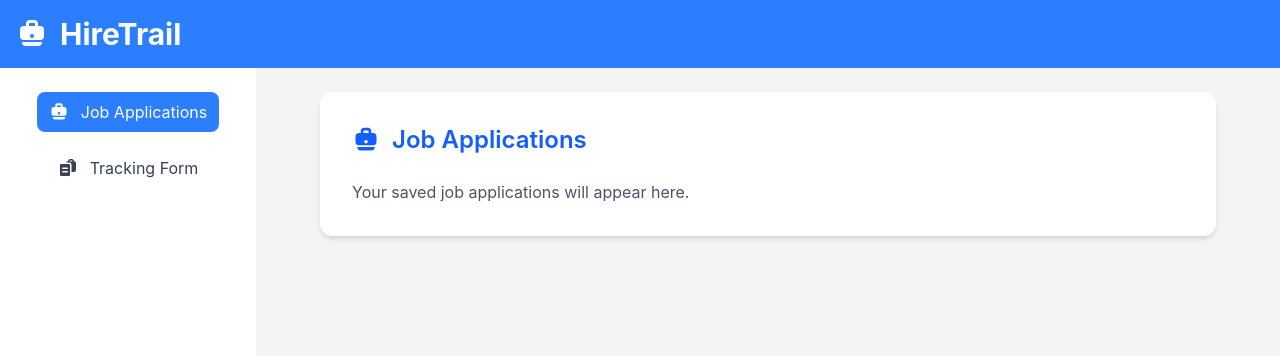
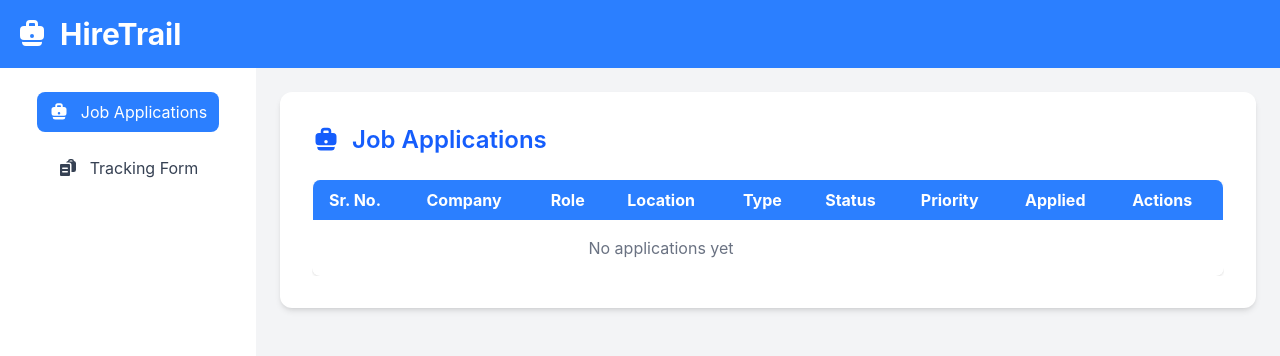
Before and after one commit to coder0898/HireTrail, a React (Vite) app: page / in a window 1280 px wide. Shown: the top 356 px of the page. Built offline with nearby package versions, Linux system fonts and the light colour scheme.

Commit message:
refactor and curd functionality done

```diff
--- a/src/App.jsx
+++ b/src/App.jsx
@@ -16,8 +16,10 @@ function App() {
   });
   const [errors, setErrors] = useState({});
   const [activeTab, setActiveTab] = useState("list");
-
-  let jobTrackList = JSON.parse(localStorage.getItem("jobTrackList")) || [];
+  const [jobs, setJobs] = useState(
+    JSON.parse(localStorage.getItem("jobTrackList")) || [],
+  );
+  const [editingId, setEditingId] = useState(null);
 
   function handleInputChange(e) {
     const name = e.target.name;
@@ -71,21 +73,37 @@ function App() {
       return;
     }
 
+    if (editingId) {
+      const updateJobs = jobs.map((job) =>
+        job.id === editingId
+          ? {
+              ...job,
+              ...jobTrackForm,
+              updatedAt: new Date().toISOString().split("T")[0],
+            }
+          : job,
+      );
+      setJobs(updateJobs);
+      SaveDataLocal(updateJobs);
+      setEditingId(null);
+    } else {
       let applicationData = {
         ...jobTrackForm,
         id: Date.now(),
         createdAt: new Date().toISOString().split("T")[0],
         updatedAt: new Date().toISOString().split("T")[0], // updatedAt is always current
       };
+      const updateJobs = [...jobs, applicationData];
+      setJobs(updateJobs);
+      SaveDataLocal(updateJobs);
+    }
 
-    jobTrackList.push(applicationData);
-    SaveDataLocal(jobTrackList);
     console.log("Form submitted successfully");
     resetForm();
   }
 
   function resetForm() {
-    setJobTrackForm({
+    const initialState = {
       companyName: "",
       jobRole: "",
       jobLocation: "",
@@ -93,10 +111,33 @@ function App() {
       jobStatus: "Applied",
       jobPriority: "Medium",
       appliedDate: new Date().toISOString().split("T")[0],
+    };
+
+    setJobTrackForm(initialState);
+    setErrors({});
+    setEditingId(null);
+    setActiveTab("list");
+  }
+
+  const handleEdit = (data) => {
+    setJobTrackForm({
+      companyName: data.companyName,
+      jobRole: data.jobRole,
+      jobLocation: data.jobLocation,
+      jobType: data.jobType,
+      jobStatus: data.jobStatus,
+      jobPriority: data.jobPriority,
+      appliedDate: data.appliedDate,
     });
-    setErrors({});
-    console.log("form get reset");
-  }
+    setEditingId(data.id);
+    setActiveTab("form");
+  };
+
+  const handleDelete = (id) => {
+    const updateJobs = jobs.filter((job) => job.id !== id);
+    setJobs(updateJobs);
+    SaveDataLocal(updateJobs);
+  };
 
   return (
     <>
@@ -114,6 +155,10 @@ function App() {
             errors={errors}
             handleInputChange={handleInputChange}
             resetForm={resetForm}
+            jobs={jobs}
+            handleEdit={handleEdit}
+            editingId={editingId}
+            handleDelete={handleDelete}
           />
         </main>
       </div>
--- a/src/component/jobForm/JobFormContainer.jsx
+++ b/src/component/jobForm/JobFormContainer.jsx
@@ -9,6 +9,7 @@ const JobFormContainer = ({
   errors,
   onSubmitHandler,
   resetForm,
+  editingId,
 }) => {
   return (
     <>
@@ -91,7 +92,7 @@ const JobFormContainer = ({
         </div>
 
         <div className="md:col-span-2 flex justify-end gap-4 pt-4">
-          <Button
+          {/* <Button
             type="button"
             onClickFunction={onSubmitHandler}
             Content="Add Job"
@@ -102,6 +103,27 @@ const JobFormContainer = ({
             onClickFunction={resetForm}
             Content="Reset Form"
             className="bg-yellow-500 text-white px-5 py-2.5 rounded-lg font-medium hover:bg-yellow-700 transition"
+          /> */}
+          <Button
+            type="button"
+            onClickFunction={onSubmitHandler}
+            Content={editingId ? "Save Changes" : "Add Job"}
+            className={`text-white px-5 py-2.5 rounded-lg font-medium transition ${
+              editingId
+                ? "bg-yellow-500 hover:bg-yellow-600"
+                : "bg-blue-600 hover:bg-blue-700"
+            }`}
+          />
+
+          <Button
+            type="button"
+            onClickFunction={resetForm}
+            Content={editingId ? "Cancel Edit" : "Reset Form"}
+            className={`text-white px-5 py-2.5 rounded-lg font-medium transition ${
+              editingId
+                ? "bg-red-500 hover:bg-red-600"
+                : "bg-yellow-500 hover:bg-yellow-600"
+            }`}
           />
         </div>
       </form>
--- a/src/component/layout/Content.jsx
+++ b/src/component/layout/Content.jsx
@@ -1,6 +1,9 @@
 import { BriefcaseIcon } from "@heroicons/react/16/solid";
 import { ClipboardDocumentListIcon } from "@heroicons/react/20/solid";
 import JobFormContainer from "../jobForm/JobFormContainer";
+import { useEffect } from "react";
+
+import TableContainer from "../table/TableContainer";
 const Content = ({
   activeTab,
   jobTrackForm,
@@ -8,11 +11,20 @@ const Content = ({
   resetForm,
   errors,
   onSubmitHandler,
+  jobs,
+  handleEdit,
+  editingId,
+  handleDelete,
 }) => {
+  // Fetch jobs from localStorage
+  useEffect(() => {
+    JSON.parse(localStorage.getItem("jobTrackList"));
+  }, [jobs]);
+
   return (
     <>
       <section className="flex-1 overflow-y-auto p-4 md:p-6">
-        <div className="w-full max-w-4xl mx-auto bg-white shadow-md rounded-xl p-6 md:p-8">
+        <div className="w-full bg-white shadow-md rounded-xl p-6 md:p-8">
           {activeTab === "form" && (
             <>
               <div className="flex items-center gap-3 mb-6">
@@ -28,6 +40,7 @@ const Content = ({
                 errors={errors}
                 onSubmitHandler={onSubmitHandler}
                 resetForm={resetForm}
+                editingId={editingId}
               />
             </>
           )}
@@ -41,9 +54,14 @@ const Content = ({
               </div>
 
               {/* Temporary placeholder */}
-              <p className="text-gray-600">
-                Your saved job applications will appear here.
-              </p>
+
+              <div className="hidden w-full overflow-x-auto md:block">
+                <TableContainer
+                  jobs={jobs}
+                  handleEdit={handleEdit}
+                  handleDelete={handleDelete}
+                />
+              </div>
             </>
           )}
         </div>
--- /dev/null
+++ b/src/component/table/TableContainer.jsx
@@ -0,0 +1,67 @@
+import TableHeader from "./TableHeader";
+import TableContent from "./TableContent";
+const TableContainer = ({ jobs, handleEdit, handleDelete }) => {
+  return (
+    <>
+      <table className="min-w-full bg-white shadow border-r border-l rounded-lg overflow-hidden">
+        <TableHeader />
+        {/* <tbody>
+          {jobs.length === 0 && (
+            <tr>
+              <td colSpan="7" className="text-center py-4 text-gray-500">
+                No applications yet
+              </td>
+            </tr>
+          )}
+          {jobs.map((job, index) => (
+            <tr key={job.id} className="border-b hover:bg-gray-50 transition">
+              <td className="px-4 py-4 font-semibold">{index + 1}.</td>
+              <td className="px-4 py-4">{job.companyName}</td>
+              <td className="px-4 py-4">{job.jobRole}</td>
+              <td className="px-4 py-4">{job.jobLocation}</td>
+              <td className="px-4 py-4">{job.jobType}</td>
+              <td className={`px-4 py-4 `}>
+                <span
+                  className={`p-2 font-semibold rounded ${statusColor(job.jobStatus)}`}
+                >
+                  {job.jobStatus}
+                </span>
+              </td>
+              <td className="px-4 py-4">
+                <span
+                  className={`p-2 font-semibold rounded ${priorityColor(job.jobPriority)}`}
+                >
+                  {job.jobPriority}
+                </span>
+              </td>
+              <td className="px-4 py-4">{job.appliedDate}</td>
+              <td className="px-4 py-4 flex gap-2">
+                <button
+                  onClick={() => handleEdit(job)}
+                  className="bg-yellow-500 text-white px-3 py-2 rounded hover:bg-yellow-600"
+                  title="Edit Button"
+                >
+                  <PencilSquareIcon className="text-white h-4 w-4" />
+                </button>
+                <button
+                  onClick={() => handleDelete(job.id)}
+                  className="bg-red-500 text-white px-3 py-1 rounded hover:bg-red-600"
+                  title="Delete Button"
+                >
+                  <TrashIcon className="text-white h-4 w-4" />
+                </button>
+              </td>
+            </tr>
+          ))}
+        </tbody> */}
+        <TableContent
+          jobs={jobs}
+          handleEdit={handleEdit}
+          handleDelete={handleDelete}
+        />
+      </table>
+    </>
+  );
+};
+
+export default TableContainer;
--- /dev/null
+++ b/src/component/table/TableContent.jsx
@@ -0,0 +1,84 @@
+import { PencilSquareIcon, TrashIcon } from "@heroicons/react/20/solid";
+const TableContent = ({ jobs, handleEdit, handleDelete }) => {
+  // Helper: status color
+  const statusColor = (status) => {
+    switch (status.toLowerCase()) {
+      case "applied":
+        return "bg-blue-800 text-white";
+      case "interview":
+        return "bg-yellow-800 text-white";
+      case "offer":
+        return "bg-green-800 text-white";
+      case "rejected":
+        return "bg-red-800 text-white";
+      default:
+        return "bg-gray-800 text-white";
+    }
+  };
+
+  const priorityColor = (priority) => {
+    switch (priority) {
+      case "High":
+        return "bg-red-500 text-white";
+      case "Medium":
+        return "bg-yellow-500 text-white";
+      case "Low":
+        return "bg-blue-500 text-white";
+    }
+  };
+  return (
+    <>
+      <tbody>
+        {jobs.length === 0 && (
+          <tr>
+            <td colSpan="7" className="text-center py-4 text-gray-500">
+              No applications yet
+            </td>
+          </tr>
+        )}
+        {jobs.map((job, index) => (
+          <tr key={job.id} className="border-b hover:bg-gray-50 transition">
+            <td className="px-4 py-4 font-semibold">{index + 1}.</td>
+            <td className="px-4 py-4">{job.companyName}</td>
+            <td className="px-4 py-4">{job.jobRole}</td>
+            <td className="px-4 py-4">{job.jobLocation}</td>
+            <td className="px-4 py-4">{job.jobType}</td>
+            <td className={`px-4 py-4 `}>
+              <span
+                className={`p-2 font-semibold rounded ${statusColor(job.jobStatus)}`}
+              >
+                {job.jobStatus}
+              </span>
+            </td>
+            <td className="px-4 py-4">
+              <span
+                className={`p-2 font-semibold rounded ${priorityColor(job.jobPriority)}`}
+              >
+                {job.jobPriority}
+              </span>
+            </td>
+            <td className="px-4 py-4">{job.appliedDate}</td>
+            <td className="px-4 py-4 flex gap-2">
+              <button
+                onClick={() => handleEdit(job)}
+                className="bg-yellow-500 text-white px-3 py-2 rounded hover:bg-yellow-600"
+                title="Edit Button"
+              >
+                <PencilSquareIcon className="text-white h-4 w-4" />
+              </button>
+              <button
+                onClick={() => handleDelete(job.id)}
+                className="bg-red-500 text-white px-3 py-1 rounded hover:bg-red-600"
+                title="Delete Button"
+              >
+                <TrashIcon className="text-white h-4 w-4" />
+              </button>
+            </td>
+          </tr>
+        ))}
+      </tbody>
+    </>
+  );
+};
+
+export default TableContent;
--- /dev/null
+++ b/src/component/table/TableHeader.jsx
@@ -0,0 +1,29 @@
+const TableHeader = () => {
+  const headings = [
+    "Sr. No.",
+    "Company",
+    "Role",
+    "Location",
+    "Type",
+    "Status",
+    "Priority",
+    "Applied",
+    "Actions",
+  ];
+  return (
+    <>
+      <thead className="bg-blue-500 text-white">
+        <tr>
+          {headings &&
+            headings.map((head) => (
+              <th key={head} className="px-4 py-2 text-left">
+                {head}
+              </th>
+            ))}
+        </tr>
+      </thead>
+    </>
+  );
+};
+
+export default TableHeader;
```
Lines whose indentation alone changed are shown as unchanged.
